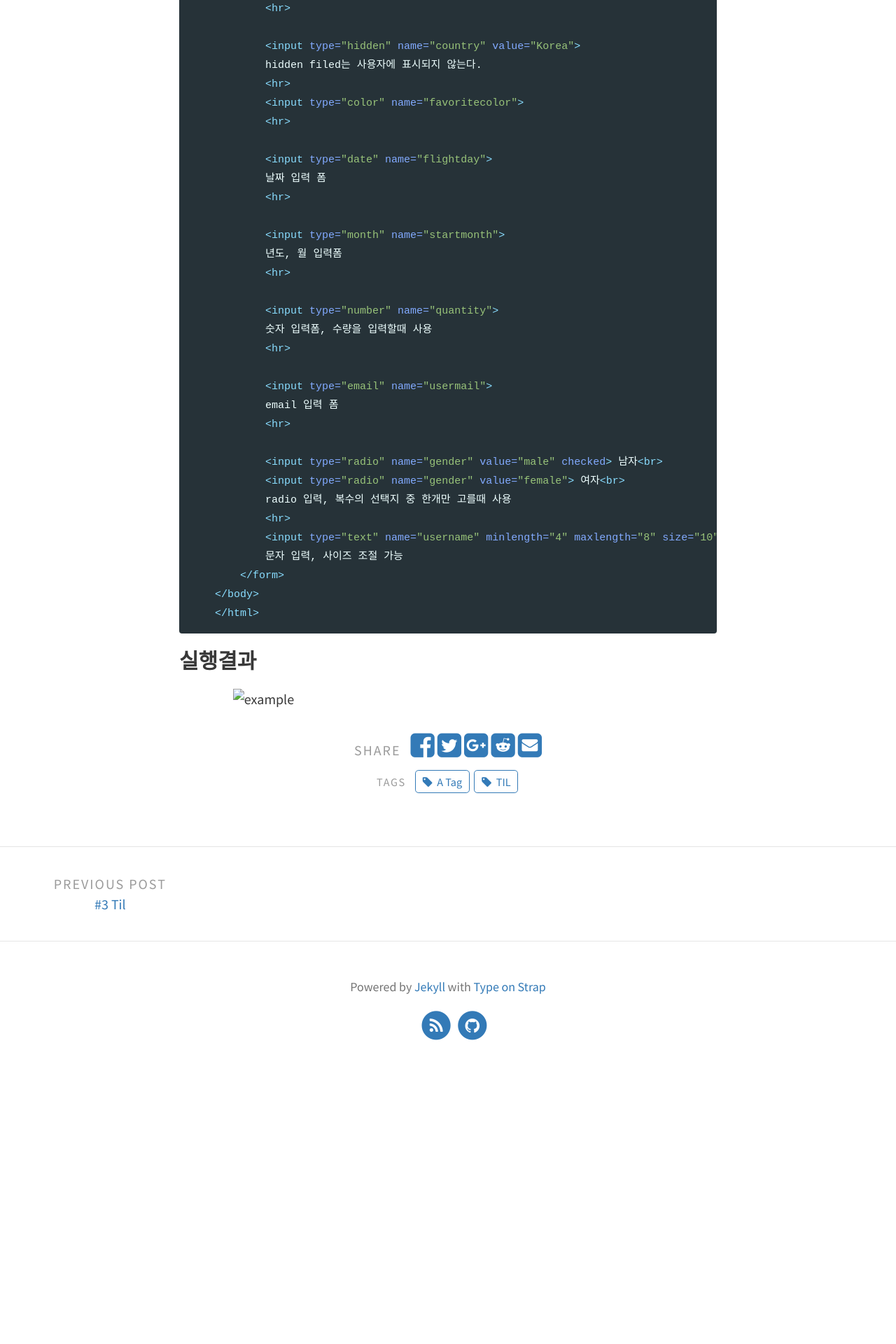
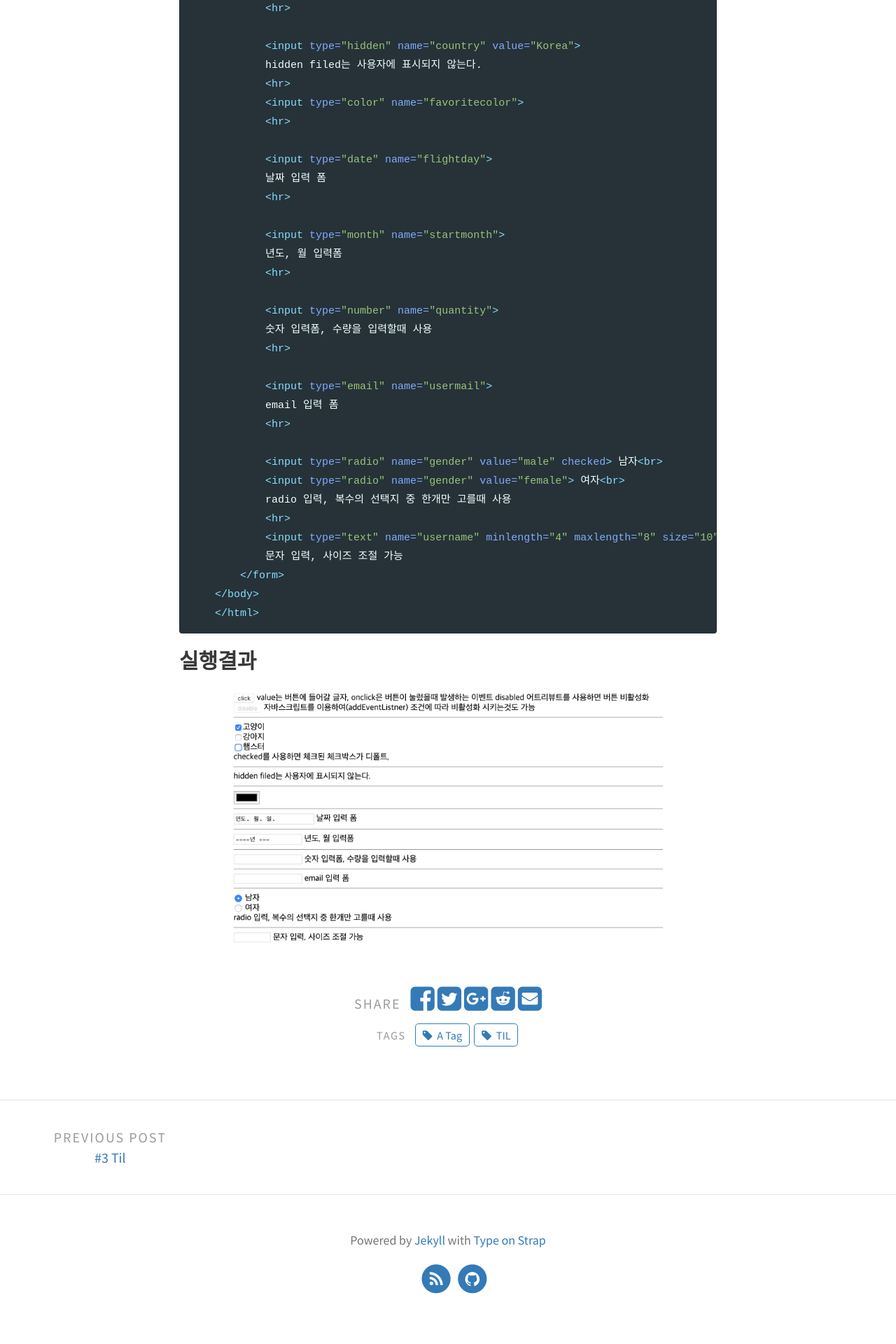
Before and after one commit to KangRachel/kangrachel.github.io, a Jekyll site: the page built from _posts/2019-03-26-#4-TIL.md, in a window 1280 px wide. Shown: the part 1880-3800 px from the top of the page at 70% size. Built offline with Jekyll 4.4.1, drawn with Linux system fonts in a browser that asks for light colours; before the commit the page ends 3438 px from its top, so only the background shows below that.

Commit message:
Update 2019-03-26-#4-TIL.md

```diff
--- a/_posts/2019-03-26-#4-TIL.md
+++ b/_posts/2019-03-26-#4-TIL.md
@@ -97,4 +97,4 @@ form태그 내에 존재해야 입력 데이터를 전송할 수 있다.
 
 
 ### 실행결과
-![example](./example_1.png)
+![example]({{ "/assets/example_1.png" | relative_url }})
```
